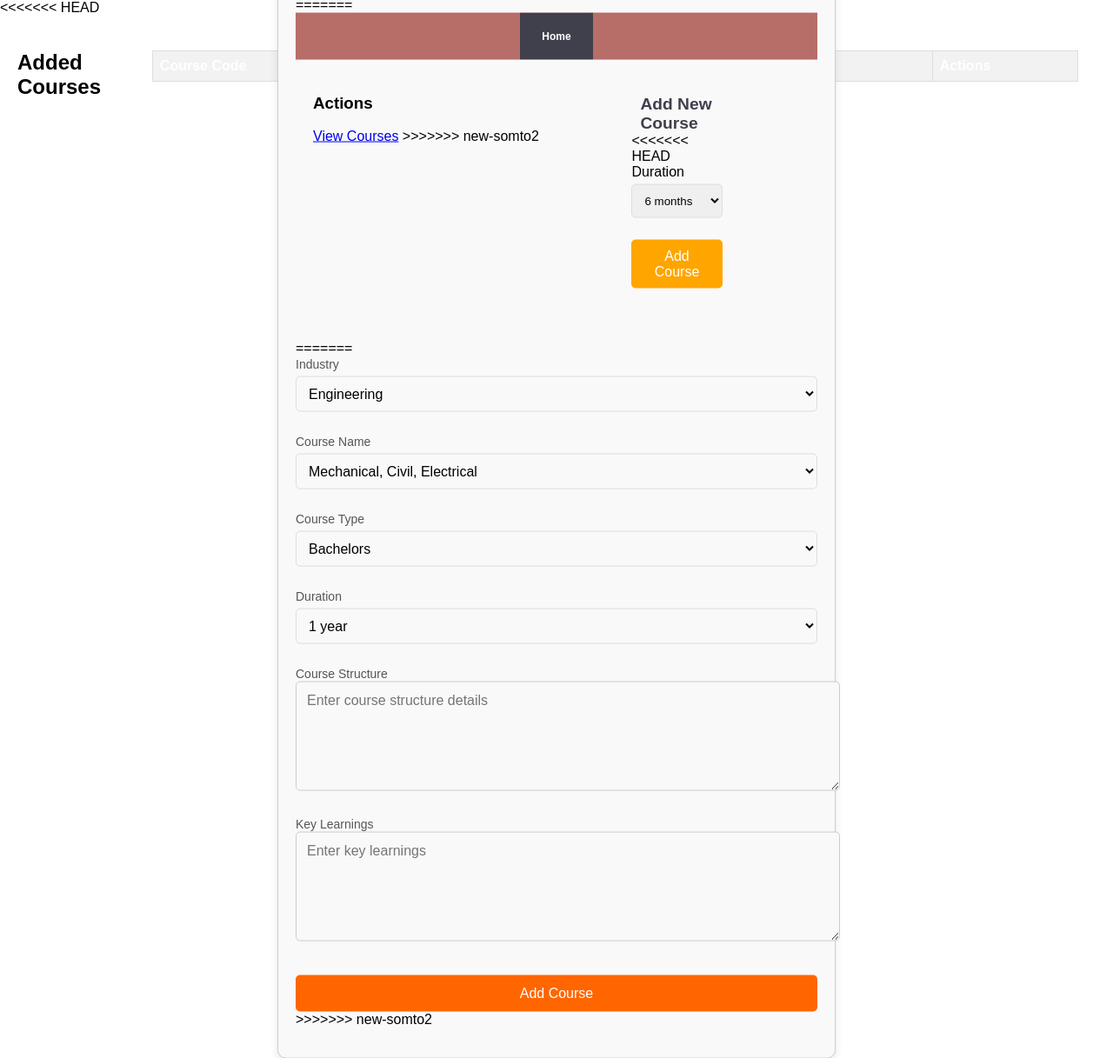
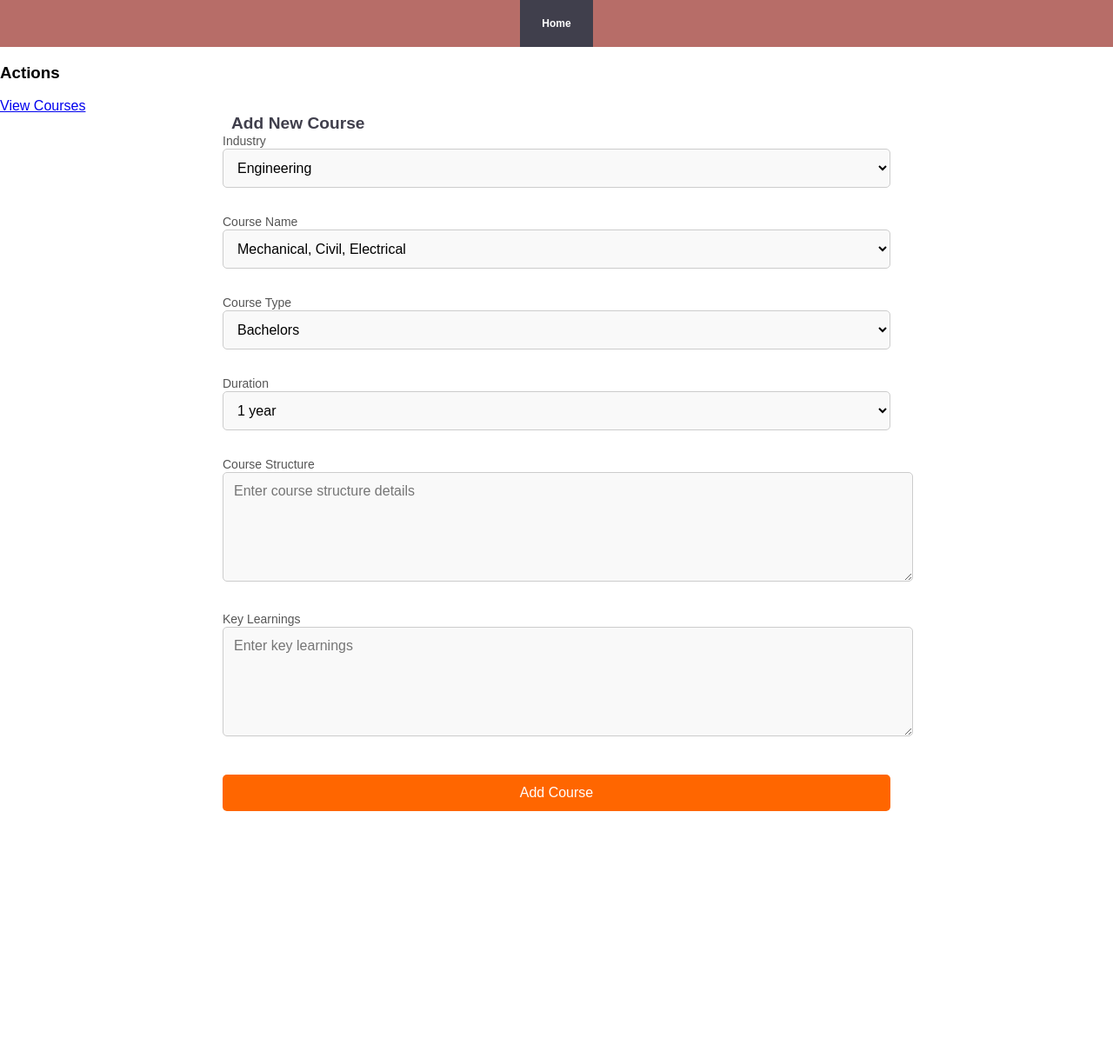
Before and after one commit to swin-adrian/PR-project, a Flask app: template app/templates/edproviderlanding.html in a window 1280 px wide. Shown: the whole page at 87% size. After the commit the page ends 933 px from the top, so only its background shows below. Run offline with Flask 3, Linux system fonts and the light colour scheme; the template is opened without the code that fills it, so the values that code supplies are empty; parts of the project's set-up code (start-up, migrations or seed data) failed here and were passed over; some libraries are stand-ins or nearby versions.

Commit message:
working on branch3

```diff
--- a/app/templates/edproviderlanding.html
+++ b/app/templates/edproviderlanding.html
@@ -3,60 +3,6 @@
 <head>
     <meta charset="UTF-8">
     <meta name="viewport" content="width=device-width, initial-scale=1.0">
-<<<<<<< HEAD
-    <title>Education Provider Dashboard</title>
-    <link rel="stylesheet" href="../static/css/edprovider_style.css"> <!-- Update this path if necessary -->
-    <script src="https://code.jquery.com/jquery-3.6.0.min.js"></script> <!-- For AJAX -->
-</head>
-<body>
-
-<div class="container">
-    <!-- Left side: Table preview -->
-    <div class="table-container">
-        <h2>Added Courses</h2>
-        <table id="coursesTable" class="table">
-            <thead>
-                <tr>
-                    <th>Course Code</th>
-                    <th>Course Type</th>
-                    <th>Duration</th>
-                    <th>Added On</th>
-                    <th>Actions</th>
-                </tr>
-            </thead>
-            <tbody>
-                {% for course in courses %}
-                <tr data-course-id="{{ course._id }}">
-                    <td>{{ course.CourseCode }}</td>
-                    <td>{{ course.CourseType }}</td>
-                    <td>{{ course.Duration }}</td>
-                    <td>{{ course.created_at.strftime('%Y-%m-%d %H:%M:%S') }}</td>
-                    <td>
-                        <!-- Modify button -->
-                        <button class="btn btn-warning modify-btn" data-id="{{ course._id }}">Modify</button>
-
-                        <!-- Delete button -->
-                        <button class="btn btn-danger delete-btn" data-id="{{ course._id }}">Delete</button>
-                    </td>
-                </tr>
-                {% endfor %}
-            </tbody>
-        </table>
-    </div>
-
-    <!-- Right side: Form for adding courses -->
-    <div class="form-container">
-        <h2>Add New Course</h2>
-        <form id="addCourseForm" method="POST">
-            <div class="form-group">
-                <label for="course_code">Course Code</label>
-                <input type="text" id="course_code" name="course_code" placeholder="e.g., 10067" required>
-            </div>
-
-            <div class="form-group">
-                <label for="course_type">Course Type</label>
-                <input type="text" id="course_type" name="course_type" placeholder="e.g., English upskill level 1" required>
-=======
     <title>Course Information Form</title>
     <link rel="stylesheet" type="text/css" href="static/css/style.css">
 </head>
@@ -93,7 +39,6 @@
                 <h3>Actions</h3>
                 <a href="{{ url_for('edprovider.view_courses') }}" class="view-courses-btn">View Courses</a>
 
->>>>>>> new-somto2
             </div>
             </div>
     <div class="container">
@@ -101,21 +46,6 @@
             <fieldset class="form-fieldset">
                 <legend>Add New Course</legend>
 
-<<<<<<< HEAD
-            <div class="form-group">
-                <label for="duration">Duration</label>
-                <select id="duration" name="duration" required>
-                    <option value="6 months">6 months</option>
-                    <option value="3 months">3 months</option>
-                    <option value="1 month">1 month</option>
-                </select>
-            </div>
-
-            <button type="submit" class="btn">Add Course</button>
-        </form>
-    </div>
-</div>
-=======
             <!-- Industry Dropdown -->
             <div class="form-group">
                 <label for="industry" class="form-label">Industry</label>
@@ -215,70 +145,3 @@
                 <button type="submit">Add Course</button>
             </fieldset>
         </form>
-
-
-
-
-
->>>>>>> new-somto2
-
-<script>
-    // Handle form submission with AJAX
-    $('#addCourseForm').on('submit', function(event) {
-        event.preventDefault(); // Prevent default form submission
-
-        $.ajax({
-            url: "{{ url_for('edprovider.add_course_ajax') }}",
-            method: "POST",
-            data: $(this).serialize(),
-            success: function(response) {
-                if (response.success) {
-                    $('#addCourseForm')[0].reset();  // Clear the form
-
-                    var tableBody = $('#coursesTable tbody');
-                    tableBody.empty();  // Clear the existing table rows
-
-                    response.courses.forEach(function(course) {
-                        var row = '<tr data-course-id="' + course._id + '">' +
-                            '<td>' + course.CourseCode + '</td>' +
-                            '<td>' + course.CourseType + '</td>' +
-                            '<td>' + course.Duration + '</td>' +
-                            '<td>' + new Date(course.created_at).toLocaleString() + '</td>' +
-                            '<td>' +
-                            '<button class="btn btn-warning modify-btn" data-id="' + course._id + '">Modify</button>' +
-                            '<button class="btn btn-danger delete-btn" data-id="' + course._id + '">Delete</button>' +
-                            '</td>' +
-                            '</tr>';
-                        tableBody.append(row);
-                    });
-                } else {
-                    alert('Error: ' + response.error);
-                }
-            }
-        });
-    });
-
-    // Handle Delete with AJAX
-    $(document).on('click', '.delete-btn', function() {
-        var courseId = $(this).data('id');
-        var row = $(this).closest('tr');
-
-        if (confirm('Are you sure you want to delete this course?')) {
-            $.ajax({
-                url: '/delete_course/' + courseId,
-                method: 'POST',
-                success: function(response) {
-                    if (response.success) {
-                        // Remove the row from the table
-                        row.remove();
-                    } else {
-                        alert('Error: ' + response.error);
-                    }
-                }
-            });
-        }
-    });
-</script>
-
-</body>
-</html>
```
Also changed, not shown: app/edprovider.py (+0 -69 lines).
